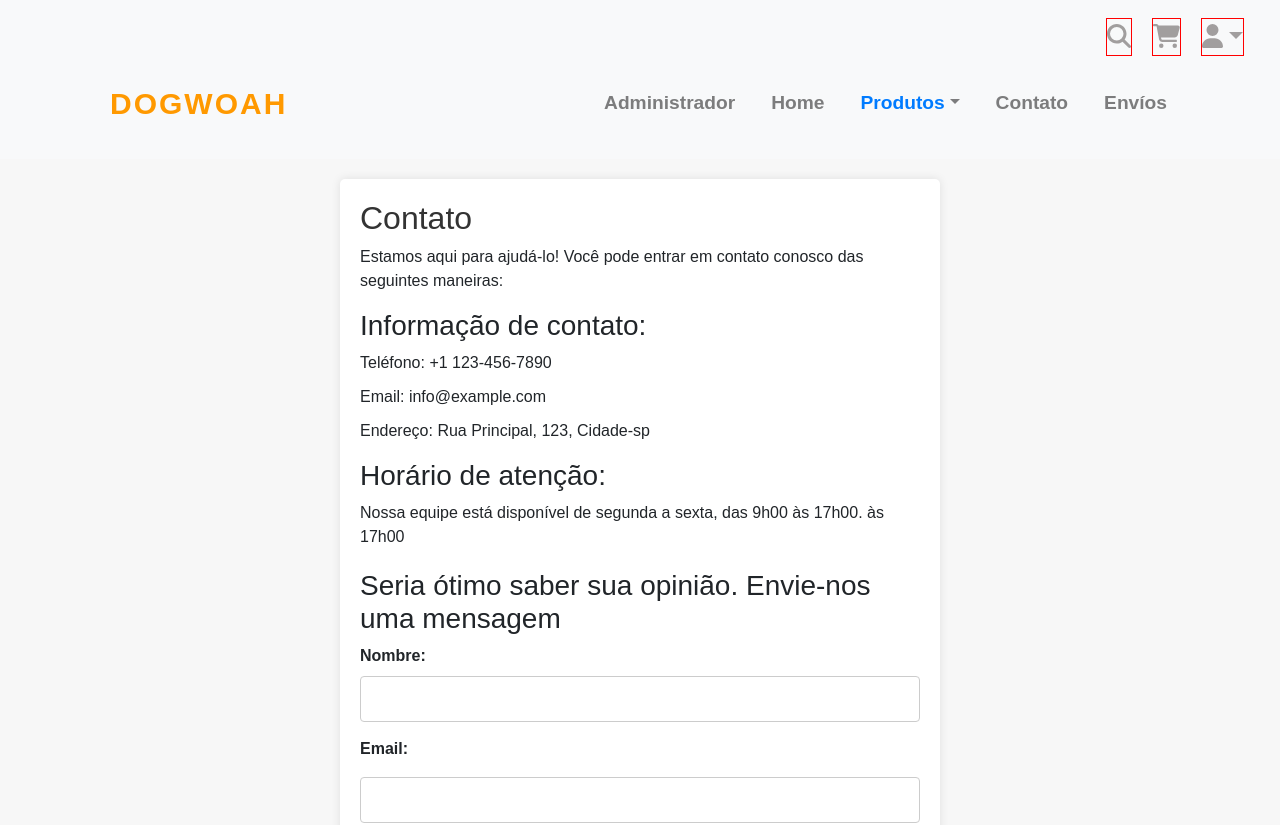
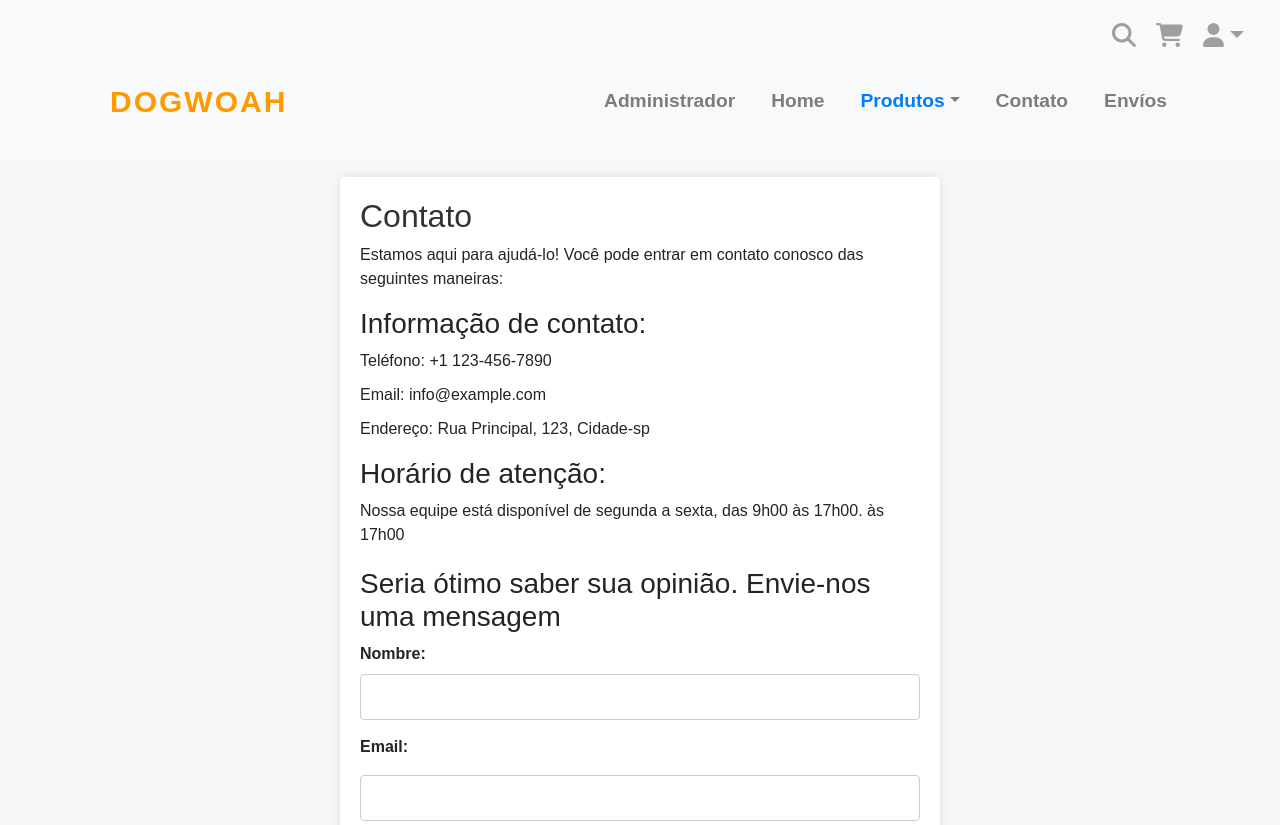
Before and after one commit to YusleisbisC/DogWoah, a React (Create React App) app: page /contact in a window 1280 px wide. Shown: the top 825 px of the page. Built offline with nearby package versions, Linux system fonts and the light colour scheme.

Commit message:
configuracion del user

```diff
--- a/src/AppRouter.jsx
+++ b/src/AppRouter.jsx
@@ -8,6 +8,7 @@ import { AlimentosPage } from "./components/AlimentosPage";
 import { BrinquedosPage } from "./components/BrinquedosPage";
 import { Productos } from "./components/Produtos";
 import { AdminNavbar } from "./components/AdminNav";
+import { Auth } from "./components/Auth";
 
 
 
@@ -58,6 +59,11 @@ export const router = createBrowserRouter([
     path: "/AdminNavbar",
     element: <AdminNavbar/>,
   },
+  {
+    path: "/Auth",
+    element: <Auth/>,
+  },
+
 
 
 
--- a/src/components/Navbar.jsx
+++ b/src/components/Navbar.jsx
@@ -3,7 +3,7 @@ import { Link, useNavigate } from 'react-router-dom';
 import { FontAwesomeIcon } from '@fortawesome/react-fontawesome';
 import { faSearch, faShoppingCart, faUser } from '@fortawesome/free-solid-svg-icons';
 import Modal from 'react-bootstrap/Modal';
-import Dropdown from 'react-bootstrap/Dropdown'; // Importa el componente Dropdown de Bootstrap
+import Dropdown from 'react-bootstrap/Dropdown';
 import './nav.css';
 import { SearchModal } from './SearchModal';
 import { Auth } from './Auth';
@@ -14,12 +14,16 @@ export const Navbar = () => {
   const navigate = useNavigate();
   const [showSearchModal, setShowSearchModal] = useState(false);
   const [showCategoriesMenu, setShowCategoriesMenu] = useState(false);
-  const [showAuthDropdown, setShowAuthDropdown] = useState(false); // Controla la visibilidad del Dropdown de autenticación
-  const [showAuthModal, setShowAuthModal] = useState(false); // Controla la visibilidad del modal de autenticación
+  const [showAuthModal, setShowAuthModal] = useState(false); // Controla la visibilidad del modal de inicio de sesión
 
   const toggleSearchModal = () => {
     setShowSearchModal(!showSearchModal);
   };
+  const yourSearchFunction = () => {
+    console.log('Realizando búsqueda...');
+    toggleSearchModal();
+  };
+
 
   const toggleCartModal = () => {
     navigate("/cart");
@@ -29,24 +33,18 @@ export const Navbar = () => {
     setShowCategoriesMenu(!showCategoriesMenu);
   };
 
-  const toggleAuthDropdown = () => {
-    setShowAuthDropdown(!showAuthDropdown); // Abre o cierra el Dropdown de autenticación
+  const toggleAuthModal = () => {
+    setShowAuthModal(!showAuthModal);
+    <Modal show={showAuthModal} onHide={toggleAuthModal}>
+        <Auth /> {/* Agrega tu componente de inicio de sesión aquí */}
+      </Modal> // Abre o cierra el modal de inicio de sesión
   };
 
-  const toggleAuthModal = () => {
-    setShowAuthModal(!showAuthModal); // Abre o cierra el modal de autenticación
-  };
-
-  const yourSearchFunction = () => {
-    console.log('Realizando búsqueda...');
-    toggleSearchModal();
-  };
 
   const handleLogout = async () => {
     try {
       await signOut(auth); // Cierra la sesión del usuario
-
-      // Redirige al usuario a la página de inicio de sesión o a la página de inicio
+      setShowAuthModal(false); // Cierra el modal de inicio de sesión
       navigate('/login');
     } catch (error) {
       console.error('Error al cerrar sesión:', error);
@@ -62,8 +60,8 @@ export const Navbar = () => {
         <div className="cart-icon" onClick={toggleCartModal}>
           <FontAwesomeIcon icon={faShoppingCart} />
         </div>
-        <Dropdown show={showAuthDropdown} onToggle={toggleAuthDropdown}>
-          <Dropdown.Toggle as="div" className="auth-icon" onClick={toggleAuthModal}>
+        <Dropdown show={showAuthModal} onToggle={toggleAuthModal}>
+          <Dropdown.Toggle as="div" className="auth-icon">
             <FontAwesomeIcon icon={faUser} />
           </Dropdown.Toggle>
           <Dropdown.Menu>
@@ -107,15 +105,13 @@ export const Navbar = () => {
             <li className="nav-item">
               <Link className="nav-link" to="/envios">Envíos</Link>
             </li>
+
           </ul>
         </div>
       </div>
       <Modal show={showSearchModal} onHide={toggleSearchModal}>
         <SearchModal toggleModal={toggleSearchModal} searchFunction={yourSearchFunction} />
       </Modal>
-      <Modal show={showAuthModal} onHide={toggleAuthModal}>
-        <Auth /> {/* Agrega tu componente de inicio de sesión aquí */}
-      </Modal>
     </nav>
   );
 };
--- a/src/components/nav.css
+++ b/src/components/nav.css
@@ -174,7 +174,7 @@ input[type="text"] {
   color: #a19e9e;
   transition: color 0.3s;
   margin-top: 10px;
-  border: 1px solid red;
+
 }
 
 /* Cambio de color al pasar el ratón por encima de los iconos */
```
Also changed, not shown: src/LoginComponent.jsx (added).
